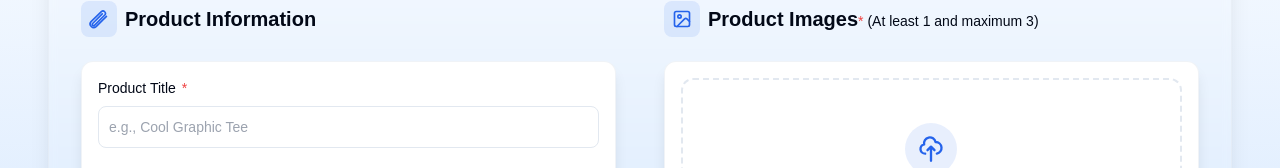
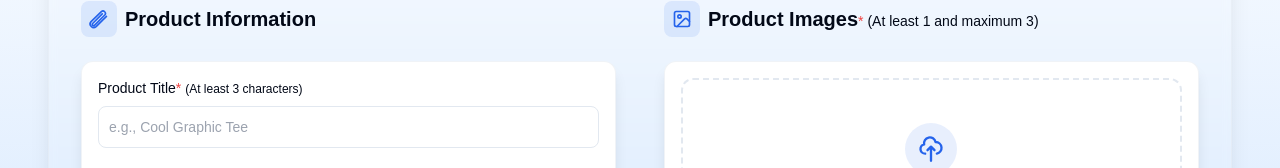
Before and after one commit to AnshSharmaa/Product-Asset-Uploader, a Next.js app: page / in a window 1280 px wide. Shown: the part 204-372 px from the top of the page. Built offline with nearby package versions, Linux system fonts and the light colour scheme.

Commit message:
Fix: image preview, Product Title helper

```diff
--- a/src/components/ImageUploader.tsx
+++ b/src/components/ImageUploader.tsx
@@ -301,7 +301,7 @@ export default function ImageUploader({
                   onError={() =>
                     onImageError(`Error loading preview ${index + 1}`)
                   }
-                  priority={index === 0} // Prioritize loading the first image
+
                 />
                 <button
                   type="button"
--- a/src/components/ProductForm.tsx
+++ b/src/components/ProductForm.tsx
@@ -126,8 +126,10 @@ export default function ProductForm({
           htmlFor="title"
           className="mb-2 flex items-center gap-1.5 text-sm font-medium text-foreground transition-colors duration-200 group-focus-within:text-primary"
         >
-          <span>Product Title</span>
-          <span className="text-destructive">*</span>
+          <span>Product Title
+          <span className="text-destructive">* </span>
+          <span className="text-xs">(At least 3 characters)</span>
+          </span>
           {formData.title && (
             <span className="ml-auto text-xs text-muted-foreground">
               {formData.title.length} characters
```
